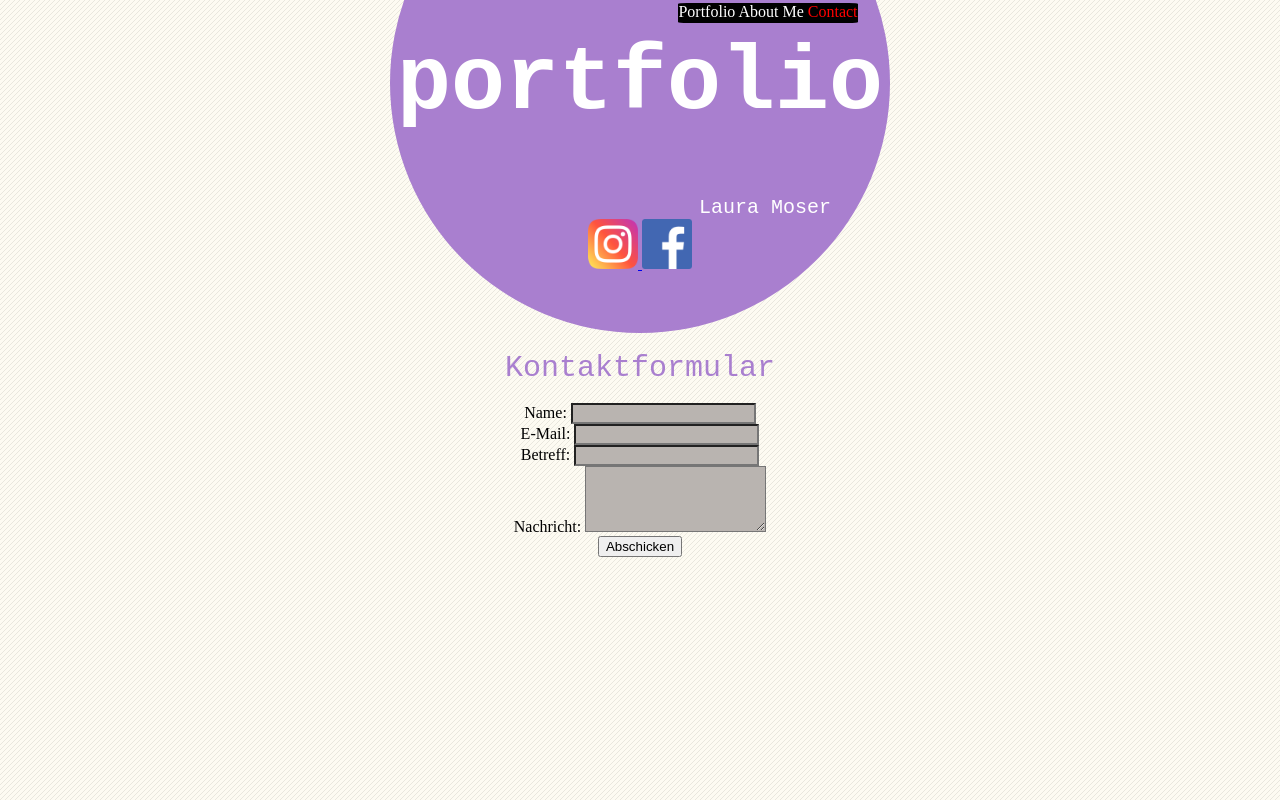
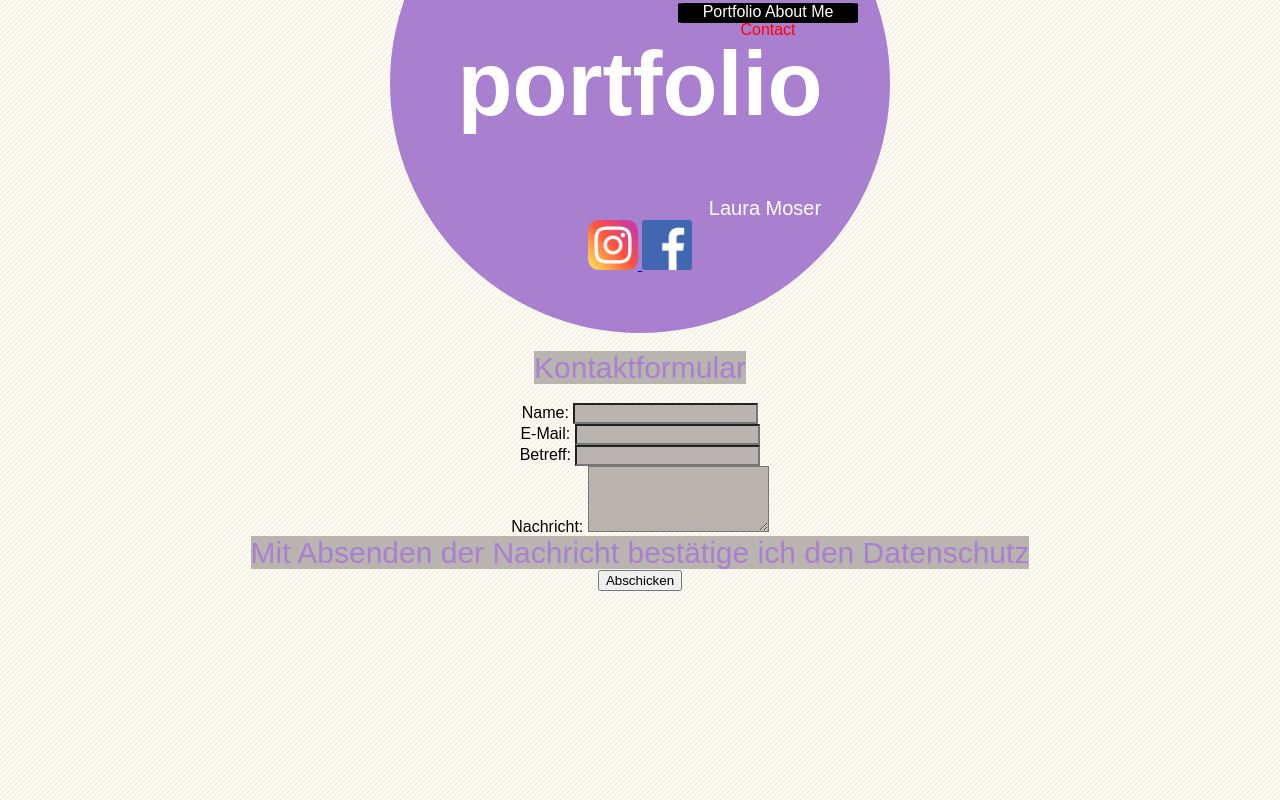
Before and after one commit to lauramoser/GIS-SS2020, a plain HTML site: page Aufgabe03/Kontakte.html in a window 1280 px wide. Drawn offline with Linux system fonts and the light colour scheme.

Commit message:
Aufgabe03 verbessert

```diff
--- a/Aufgabe03/Kontakte.html
+++ b/Aufgabe03/Kontakte.html
@@ -41,6 +41,8 @@
             <label>Nachricht:</label>
             <textarea rows="4" name="nachricht" required></textarea>
             <br>
+            <a>Mit Absenden der Nachricht bestätige ich den Datenschutz</a>
+            <br>
             <button type="submit"> Abschicken </button>
 
 
--- a/Aufgabe03/style.css
+++ b/Aufgabe03/style.css
@@ -1,6 +1,7 @@
 body{
     background-image: url("Hintergrund.bg.png");
     text-align: center;
+    font-family: sans-serif;
 
 }
 nav{
@@ -40,20 +41,20 @@ nav a:hover{
     padding: 200px 0 0 0;
     text-align: center;
     font-size: 90px;
-    font-family: monospace;
+
     color: white;
 
 }
 #kreis p{
     margin: 10px 0 0 250px;
     font-size: 20px;
-    font-family: monospace;
+
     color: white;
 
 }
 
 #kontakt a{
-    font-family: monospace;
+
     color: rgb(169, 127, 207);
     font-size: 30px;
 }
@@ -64,3 +65,7 @@ nav a:hover{
 #kontakt textarea{
     background-color: rgb(185, 180, 176);
 }
+
+#kontakt a{
+    background-color: rgb(185, 180, 176);
+}
```
